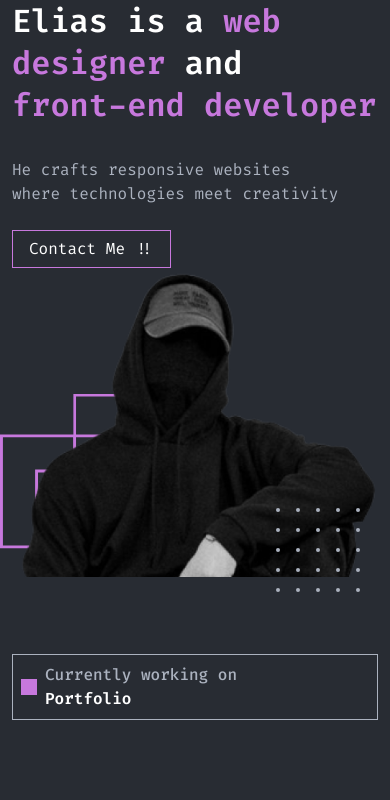
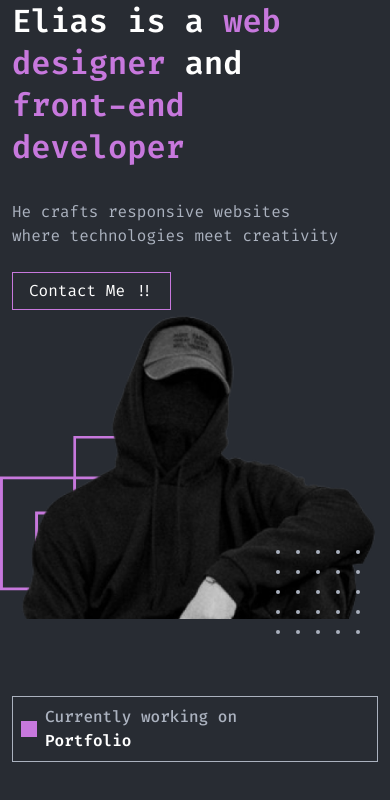
Before and after one commit to vcpc/Portfolio-Belal, an Angular app: page / in a window 390 px wide. Shown: the top 800 px of the page. Built offline with nearby package versions, Linux system fonts and the light colour scheme.

Commit message:
responsive at small media

```diff
--- a/src/app/core/components/home/home.component.html
+++ b/src/app/core/components/home/home.component.html
@@ -5,7 +5,7 @@
     >
       <div class="col-lg-6 px-0">
         <div class="home__heading">
-          <h1 class="mb-0">
+          <h1 class="mb-0 pe-1 p-md-0">
             <span>Elias is a</span> web designer <span>and</span>
             <br />
             front-end developer
```
